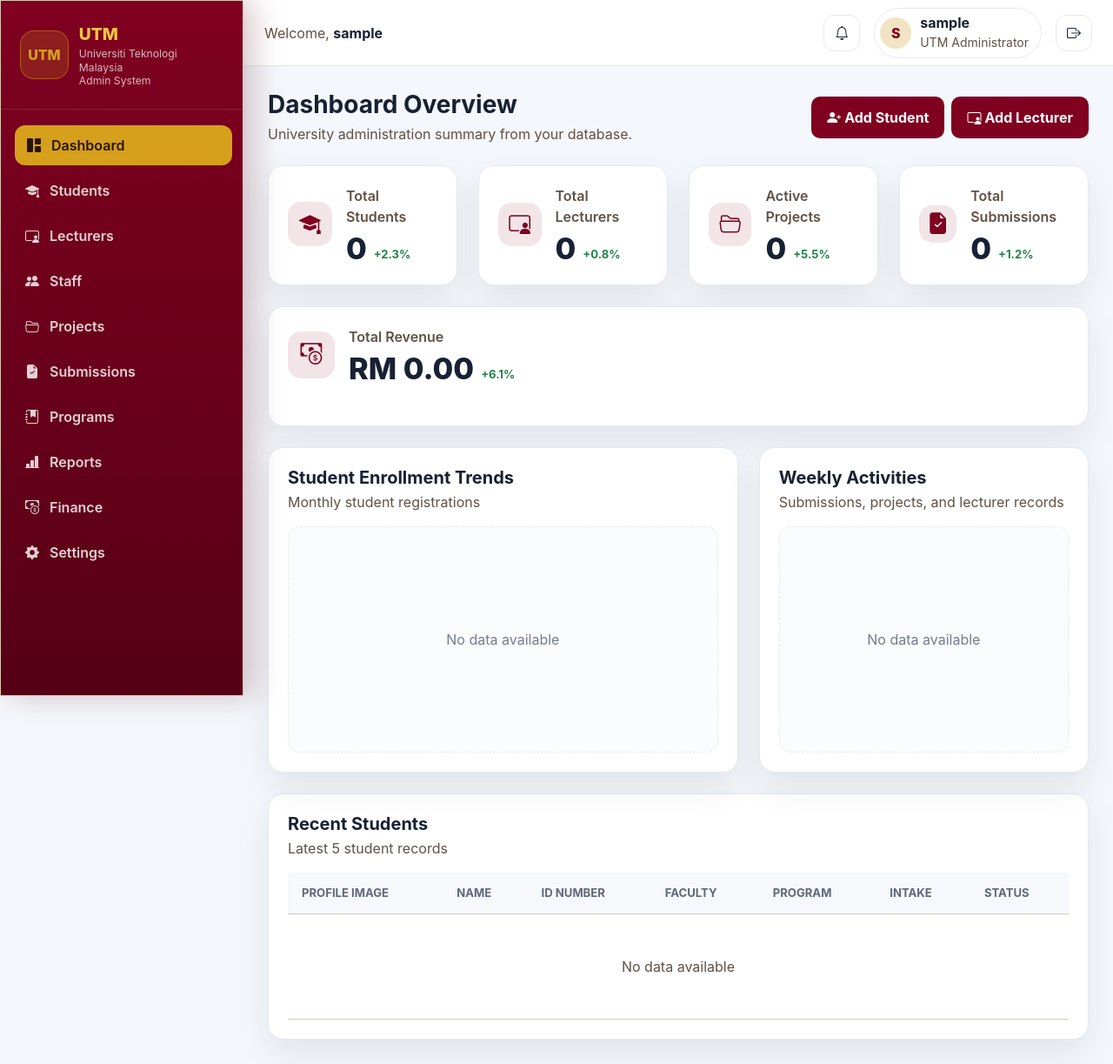
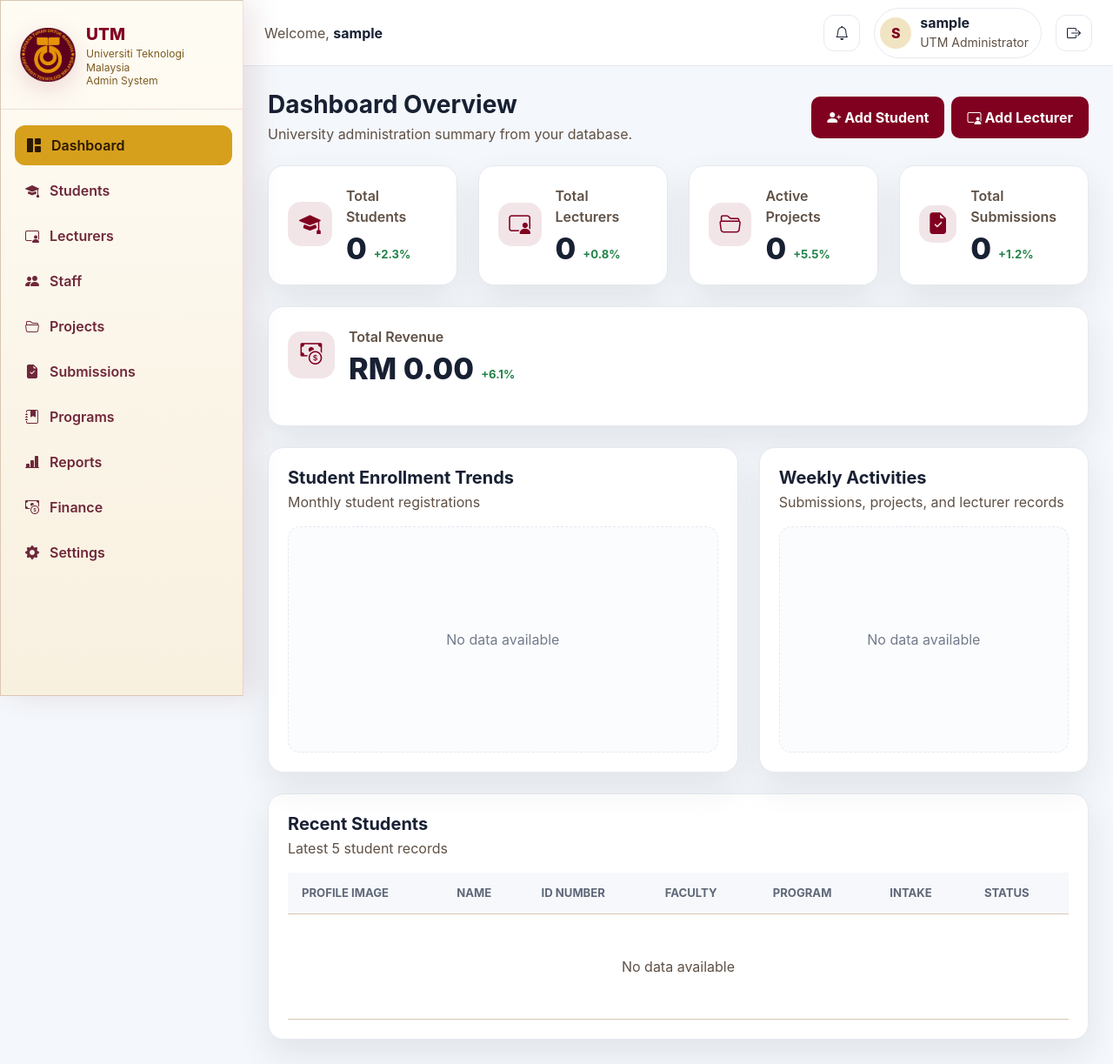
Before and after one commit to gurubesar/JSKP-Project-Collections-Repository-System, a PHP site: page /admin_dashboard.php in a window 1280 px wide. Shown: the whole page at 87% size. Run offline with PHP 8.4, Linux system fonts and the light colour scheme; the visitor is signed in with stand-in values (Sample User, id 1); some libraries are stand-ins or nearby versions.

Commit message:
Nigaman00

```diff
--- a/header.php
+++ b/header.php
@@ -14,7 +14,7 @@
     <style>
         :root {
             --admin-sidebar: #800020;
-            --admin-sidebar-dark: #560016;
+            --admin-sidebar-dark: #5f0018;
             --admin-gold: #d6a01d;
             --admin-bg: #f4f7fb;
             --admin-card: #ffffff;
@@ -42,42 +42,39 @@
             z-index: 1040;
             width: 280px;
             overflow-y: auto;
-            background: linear-gradient(180deg, var(--admin-sidebar) 0%, var(--admin-sidebar-dark) 100%);
-            color: #fff;
-            box-shadow: 12px 0 32px rgba(86, 0, 22, 0.22);
+            background: linear-gradient(180deg, #fffcf4 0%, #f8f0df 100%);
+            color: var(--admin-sidebar);
+            border-right: 1px solid rgba(128, 0, 32, 0.12);
+            box-shadow: 12px 0 32px rgba(86, 0, 22, 0.1);
         }
 
         .sidebar-brand {
             display: flex;
             align-items: center;
             gap: 12px;
-            min-height: 92px;
+            min-height: 106px;
             padding: 24px 22px;
-            border-bottom: 1px solid rgba(255, 255, 255, 0.12);
+            border-bottom: 1px solid rgba(128, 0, 32, 0.12);
         }
 
         .utm-logo {
-            width: 56px;
-            aspect-ratio: 1;
-            border-radius: 16px;
-            display: grid;
-            place-items: center;
-            background: rgba(214, 160, 29, 0.18);
-            border: 1px solid rgba(214, 160, 29, 0.45);
-            color: var(--admin-gold);
-            font-weight: 800;
+            width: 64px;
+            height: 64px;
+            object-fit: contain;
+            flex: 0 0 auto;
+            filter: drop-shadow(0 8px 14px rgba(128, 0, 32, 0.14));
         }
 
         .brand-title {
             margin: 0;
             font-size: 1.2rem;
             font-weight: 800;
-            color: #f4c542;
+            color: var(--admin-sidebar);
         }
 
         .brand-subtitle {
             display: block;
-            color: rgba(255, 255, 255, 0.72);
+            color: #7d5b20;
             font-size: 0.76rem;
             line-height: 1.3;
         }
@@ -95,7 +92,7 @@
             min-height: 46px;
             padding: 11px 14px;
             border-radius: 12px;
-            color: rgba(255, 255, 255, 0.82);
+            color: #6f273a;
             text-decoration: none;
             font-weight: 600;
             transition: background 0.2s ease, color 0.2s ease, transform 0.2s ease;
@@ -104,7 +101,7 @@
         .sidebar-link:hover,
         .sidebar-link.active {
             background: var(--admin-gold);
-            color: #2a1600;
+            color: #2b1800;
             transform: translateX(2px);
         }
 
--- a/sidebar.php
+++ b/sidebar.php
@@ -1,6 +1,6 @@
 <aside class="sidebar">
     <div class="sidebar-brand">
-        <div class="utm-logo">UTM</div>
+        <img class="utm-logo" src="assets/utm-logo.png" alt="UTM logo">
         <div>
             <p class="brand-title">UTM</p>
             <span class="brand-subtitle">Universiti Teknologi Malaysia<br>Admin System</span>
```
Also changed, not shown: Lecturer_dashboard.php (+17 -20 lines), login.php (+4 -9 lines), assets/utm-logo.png (added).
